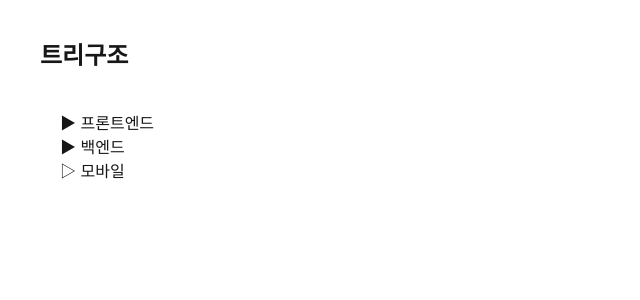
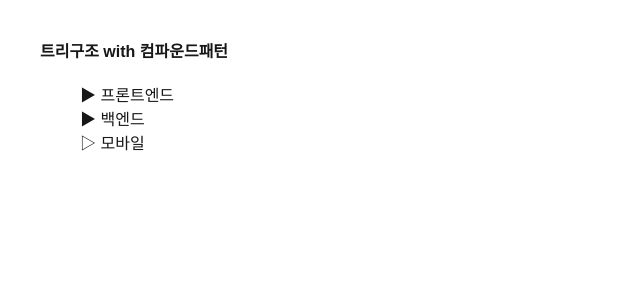
Before and after one commit to hanlee0519-ko/apply-app, a Next.js app: page /recursion in a window 1280 px wide. Shown: the top 300 px of the page, without its empty margins (0-640 px from the left). Built offline with nearby package versions, Linux system fonts and the light colour scheme.

Commit message:
Applying Compound Pattern In Project

```diff
--- /dev/null
+++ b/src/app/recursion/compound-tree-node.tsx
@@ -0,0 +1,108 @@
+"use client";
+
+type TreeNodeContextType = {
+  node: JobCatalogItem;
+  isOpen: boolean;
+  handleToggle: () => void;
+};
+
+type TreeNodeProps = {
+  node: JobCatalogItem;
+  children: ReactNode;
+};
+
+type TreeProps = {
+  rootNode: JobCatalogItem;
+};
+
+import {
+  useState,
+  useEffect,
+  createContext,
+  useContext,
+  ReactNode,
+} from "react";
+import { jobCatalogApi, JobCatalogItem } from "./api/jobCatalogApi";
+
+const TreeNodeContext = createContext<TreeNodeContextType | null>(null);
+
+function useTreeNodeContext(): TreeNodeContextType {
+  const context = useContext(TreeNodeContext);
+  if (!context) {
+    throw new Error("TreeNode 내부에서만 사용 가능");
+  }
+  return context;
+}
+
+const TreeNode = ({ node, children }: TreeNodeProps) => {
+  const [isOpen, setIsOpen] = useState(false);
+  const handleToggle = () => setIsOpen((prev) => !prev);
+  const value: TreeNodeContextType = { node, isOpen, handleToggle };
+
+  return (
+    <TreeNodeContext.Provider value={value}>
+      <article className="ml-10">{children}</article>
+    </TreeNodeContext.Provider>
+  );
+};
+
+const Name = () => {
+  const { node, isOpen, handleToggle } = useTreeNodeContext();
+  const icon = node.isLeaf ? "▷" : isOpen ? "▼" : "▶";
+
+  return (
+    <span onClick={handleToggle} style={{ cursor: "pointer" }}>
+      {icon} {node.name}
+    </span>
+  );
+};
+
+const SubTree = () => {
+  const { node, isOpen } = useTreeNodeContext();
+  const [childrenArr, setChildrenArr] = useState<JobCatalogItem[]>([]);
+  const [error, setError] = useState<Error | null>(null);
+
+  useEffect(() => {
+    const getChildren = async () => {
+      try {
+        const children = await jobCatalogApi.getChildrenByParentId(node.id);
+        setChildrenArr(children);
+      } catch (err) {
+        setError(err as Error);
+      }
+    };
+
+    if (!node.isLeaf && isOpen && childrenArr.length === 0) {
+      getChildren();
+    }
+  }, [node.id, node.isLeaf, isOpen, childrenArr.length]);
+
+  if (!isOpen) return null;
+
+  return (
+    <>
+      {error && <p>에러발생 : 트리노드</p>}
+      {childrenArr.map((childNode) => (
+        <Tree.Node key={childNode.id} node={childNode}>
+          <Tree.Name />
+          <Tree.SubTree />
+        </Tree.Node>
+      ))}
+    </>
+  );
+};
+
+const Tree = ({ rootNode }: TreeProps) => {
+  return (
+    <Tree.Node node={rootNode}>
+      <Tree.Name />
+      <Tree.SubTree />
+    </Tree.Node>
+  );
+};
+
+Tree.Node = TreeNode;
+Tree.Name = Name;
+Tree.SubTree = SubTree;
+
+export default Tree;
--- a/src/app/recursion/job-root-tree-node.tsx
+++ b/src/app/recursion/job-root-tree-node.tsx
@@ -2,7 +2,7 @@
 
 import { useEffect, useState } from "react";
 import { jobCatalogApi, JobCatalogItem } from "./api/jobCatalogApi";
-import JobTreeNode from "./job-tree-node";
+import Tree from "./compound-tree-node";
 
 export default function JobRootTreeNode() {
   const [rootNodeArr, setRootNodeArr] = useState<JobCatalogItem[]>([]);
@@ -29,7 +29,10 @@ export default function JobRootTreeNode() {
     <section>
       {error && <p>에러발생: 루트노드</p>}
       {rootNodeArr.map((rootNode) => (
-        <JobTreeNode key={rootNode.id} node={rootNode} />
+        <Tree.Node key={rootNode.id} node={rootNode}>
+          <Tree.Name />
+          <Tree.SubTree />
+        </Tree.Node>
       ))}
     </section>
   );
--- a/src/app/recursion/job-tree-node.tsx
+++ b/src/app/recursion/job-tree-node.tsx
@@ -1,11 +1,11 @@
 "use client";
-
-import { useState, useEffect } from "react";
-import { jobCatalogApi, JobCatalogItem } from "./api/jobCatalogApi";
 
 interface TreeNodeProps {
   node: JobCatalogItem;
 }
+
+import { useState, useEffect } from "react";
+import { jobCatalogApi, JobCatalogItem } from "./api/jobCatalogApi";
 
 export default function JobTreeNode({ node }: TreeNodeProps) {
   const [isOpen, setIsOpen] = useState<boolean>(false);
--- a/src/app/recursion/page.tsx
+++ b/src/app/recursion/page.tsx
@@ -3,7 +3,7 @@ import JobRootTreeNode from "./job-root-tree-node";
 export default function RecursionPage() {
   return (
     <main className="m-10">
-      <h1 className="font-bold text-2xl mb-10">트리구조</h1>
+      <h1 className="font-bold mb-5">트리구조 with 컴파운드패턴</h1>
       <JobRootTreeNode />
     </main>
   );
```
